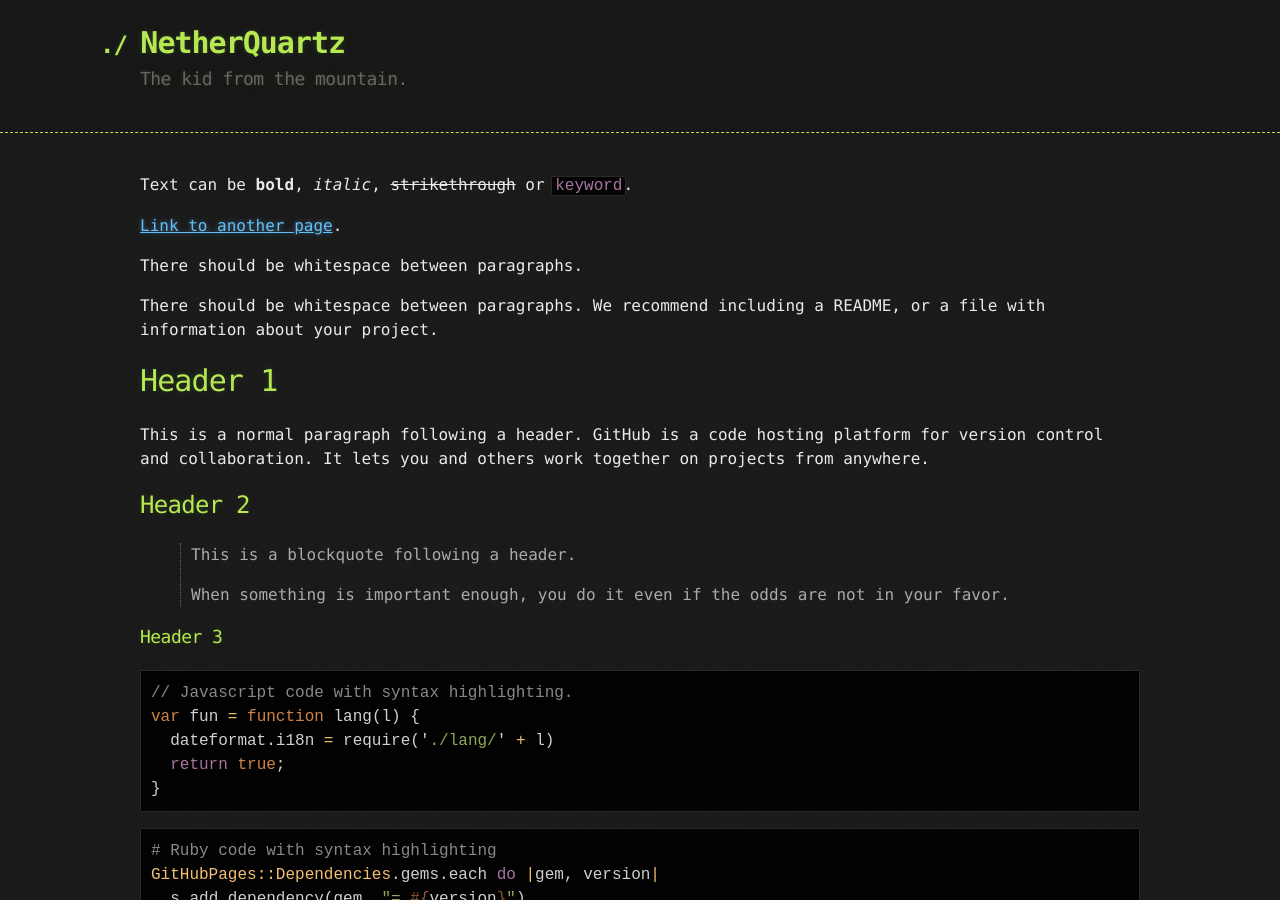
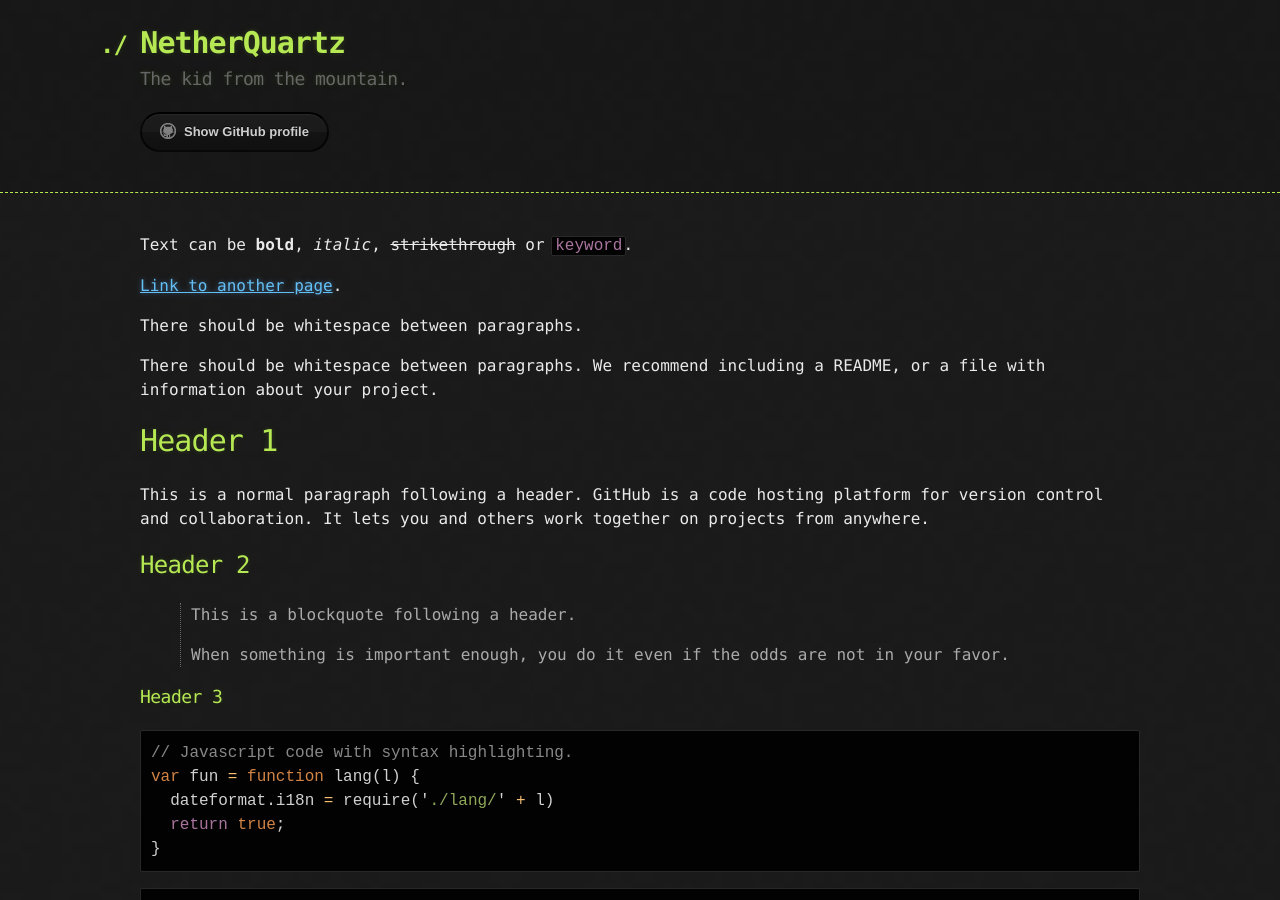
Before and after one commit to NetherQuartz/NetherQuartz.github.io, a Jekyll site: the page built from index.md, in a window 1280 px wide and 900 px high. Built offline with Jekyll 4.4.1, drawn with Linux system fonts in a browser that asks for light colours.

Commit message:
Update default.html

```diff
--- a/_layouts/default.html
+++ b/_layouts/default.html
@@ -23,6 +23,11 @@
             <a href="{{ site.github.repository_url }}" class="btn btn-github"><span class="icon"></span>View on GitHub</a>
           </section>
         {% endif %}
+
+        <section id="links">
+          <a href="https://github.com/NetherQuartz" class="btn btn-github"><span class="icon"></span>Show GitHub profile</a>
+        </section>
+
       </div>
     </header>
 
```
